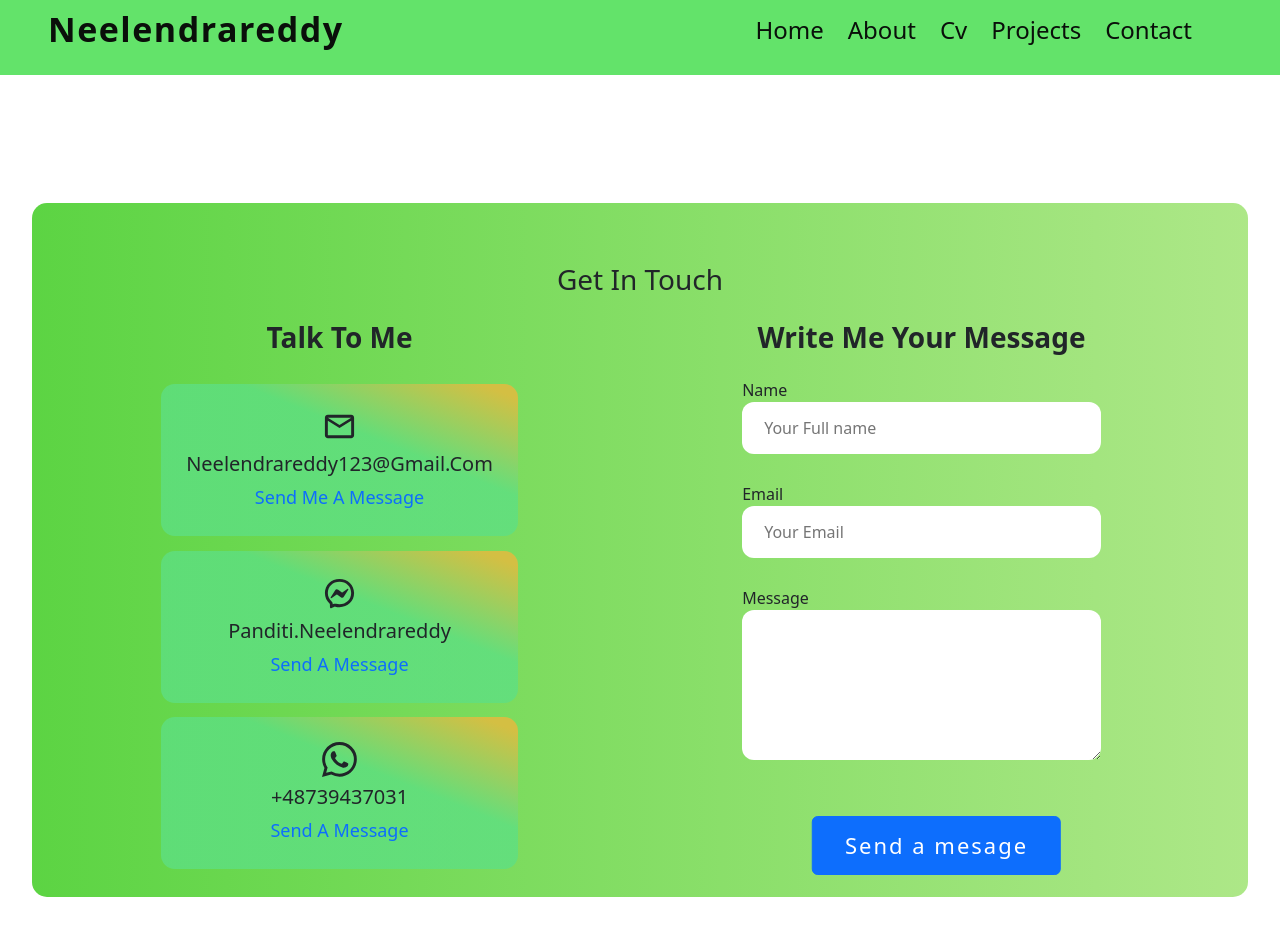
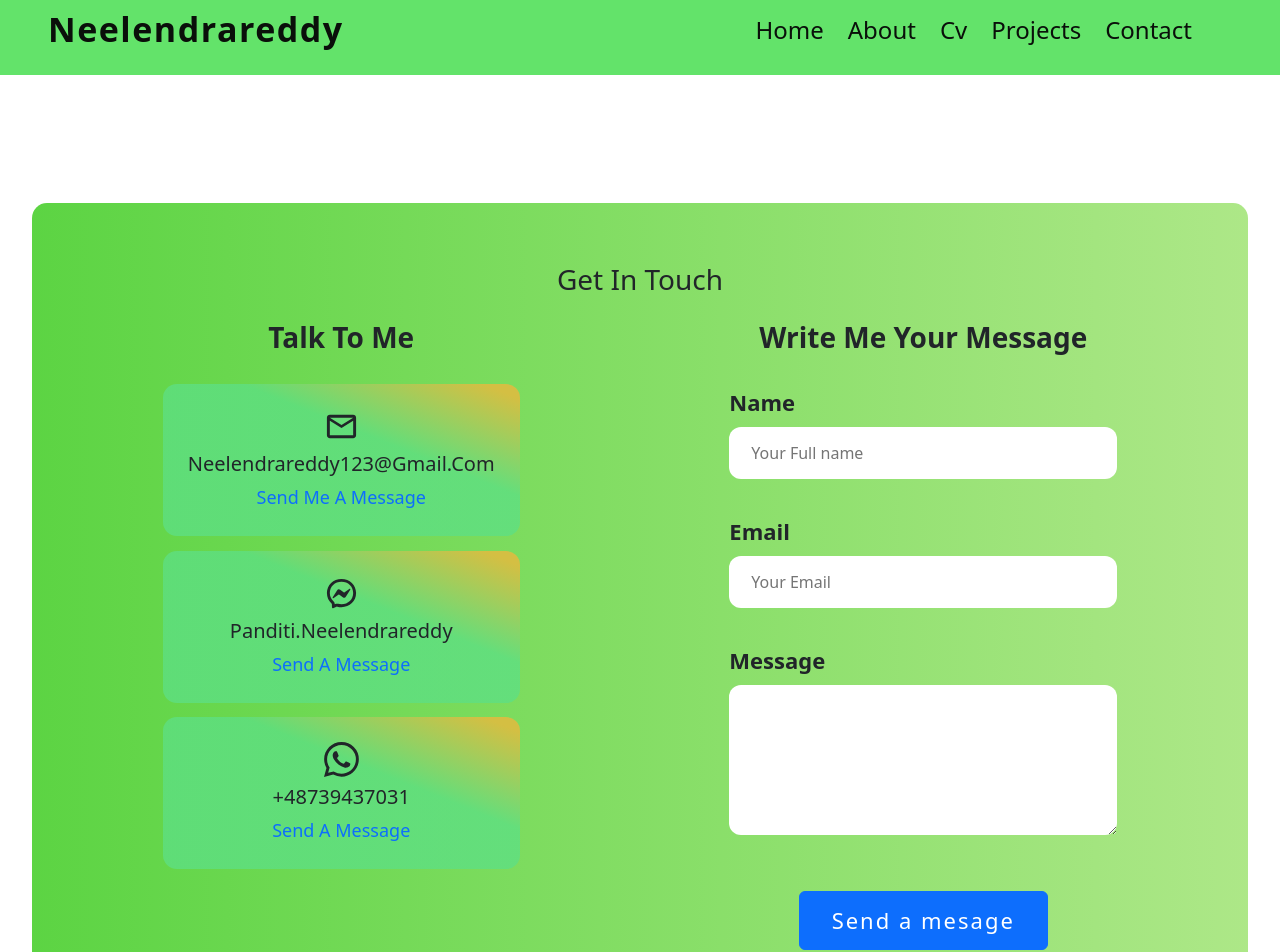
Before and after one commit to neelendrareddy9001/my-portfolio-website, a React (Create React App) app: page /contact in a window 1280 px wide. Shown: the top 952 px of the page. Built offline with nearby package versions, Linux system fonts and the light colour scheme.

Commit message:
save changes

```diff
--- a/src/component/contact/Contact.scss
+++ b/src/component/contact/Contact.scss
@@ -36,6 +36,9 @@
     @include tablet-m {
       display: flex;
       flex-direction: column;
+    }
+    @include mobile-sm {
+      width: 75vw;
     }
 
     @include tablet-l {
@@ -94,9 +97,10 @@
       }
     }
   }
+
   .contact_form {
     width: 100%;
-    padding: 0px 18px;
+    padding: 0px auto;
 
     input {
       border: none;
@@ -106,6 +110,13 @@
       padding: 14px 22px;
       border-radius: 12px;
       cursor: pointer;
+      font-size: 16px;
+    }
+
+    &-tag {
+      font-size: 22px;
+      font-weight: 600;
+      margin: 0.5rem auto;
     }
 
     textarea {
@@ -121,10 +132,15 @@
     .btn {
       padding: 12px 32px;
       margin: 22px auto;
+      display: grid;
+      place-content: center;
       font-size: 22px;
       letter-spacing: 2px;
       font-weight: 400;
-      transform: translateX(28%);
+
+      @include mobile-sm {
+        width: 70vw;
+      }
     }
   }
 
--- a/src/index.scss
+++ b/src/index.scss
@@ -1,5 +1,24 @@
 @import url("https://fonts.googleapis.com/css2?family=Cabin:wght@400;500;600;700&display=swap");
 @import url("https://fonts.googleapis.com/css2?family=Poppins:wght@300;400;500;600&display=swap");
+
+::-webkit-scrollbar {
+  width: 1.5em;
+  height: 1em;
+}
+::-webkit-scrollbar-track {
+  background: hsl(120, 63%, 65%);
+  border-radius: 100vw;
+  margin-block: 0.5em;
+}
+::-webkit-scrollbar-thumb {
+  background: hsl(120 100% 40% / 1);
+  border: 0.25em solid hsl(120 75% 50% / 1);
+  border-radius: 100vw;
+}
+
+::-webkit-scrollbar-thumb:hover {
+  background: hsl(120, 62%, 30%);
+}
 
 :root {
   font-family: Inter, system-ui, Avenir, Helvetica, Arial, sans-serif;
--- a/src/styles/media .scss
+++ b/src/styles/media .scss
@@ -10,6 +10,12 @@
 /* XS */
 @mixin mobile-m {
   @media (min-width: 480px) {
+    @content;
+  }
+}
+
+@mixin mobile-sm {
+  @media (max-width: 576px) {
     @content;
   }
 }
```
